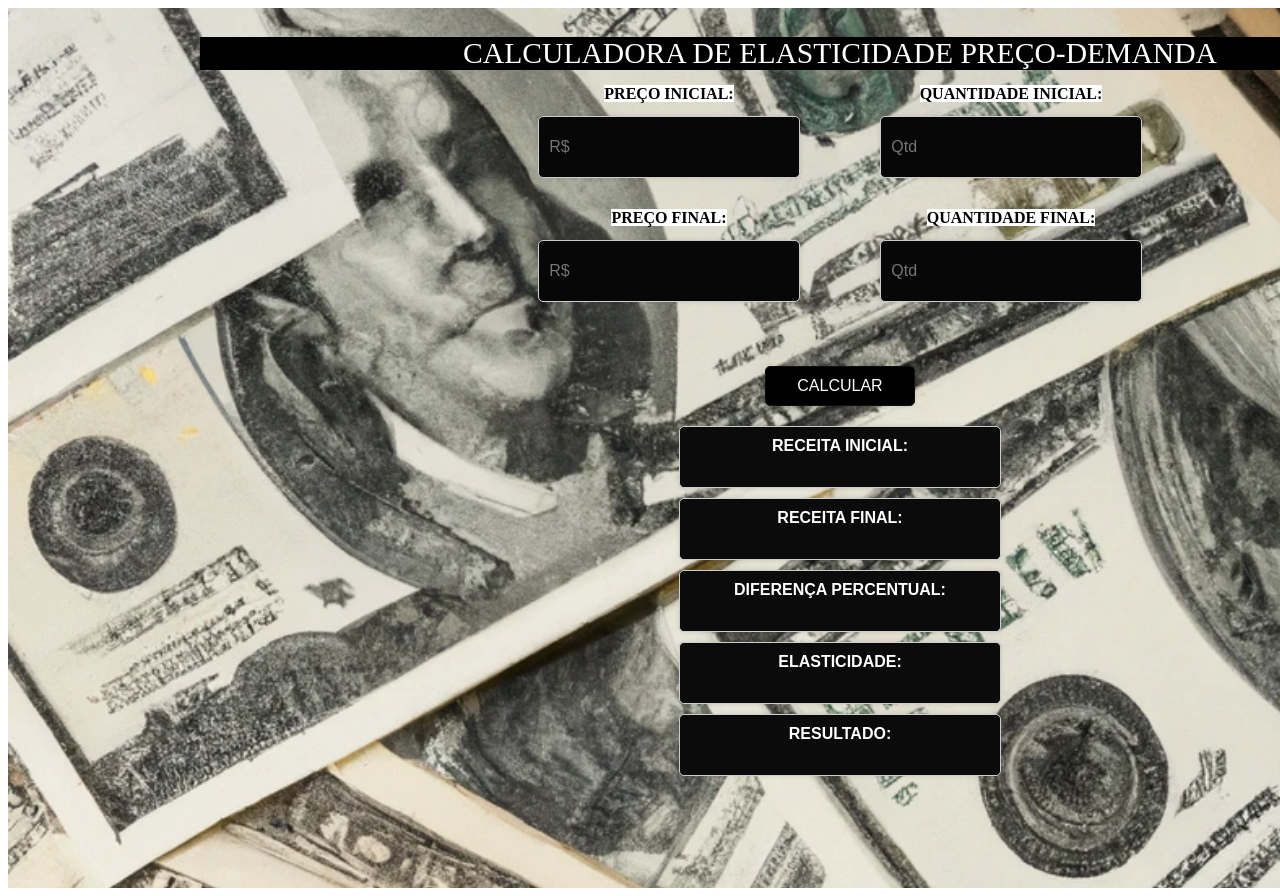
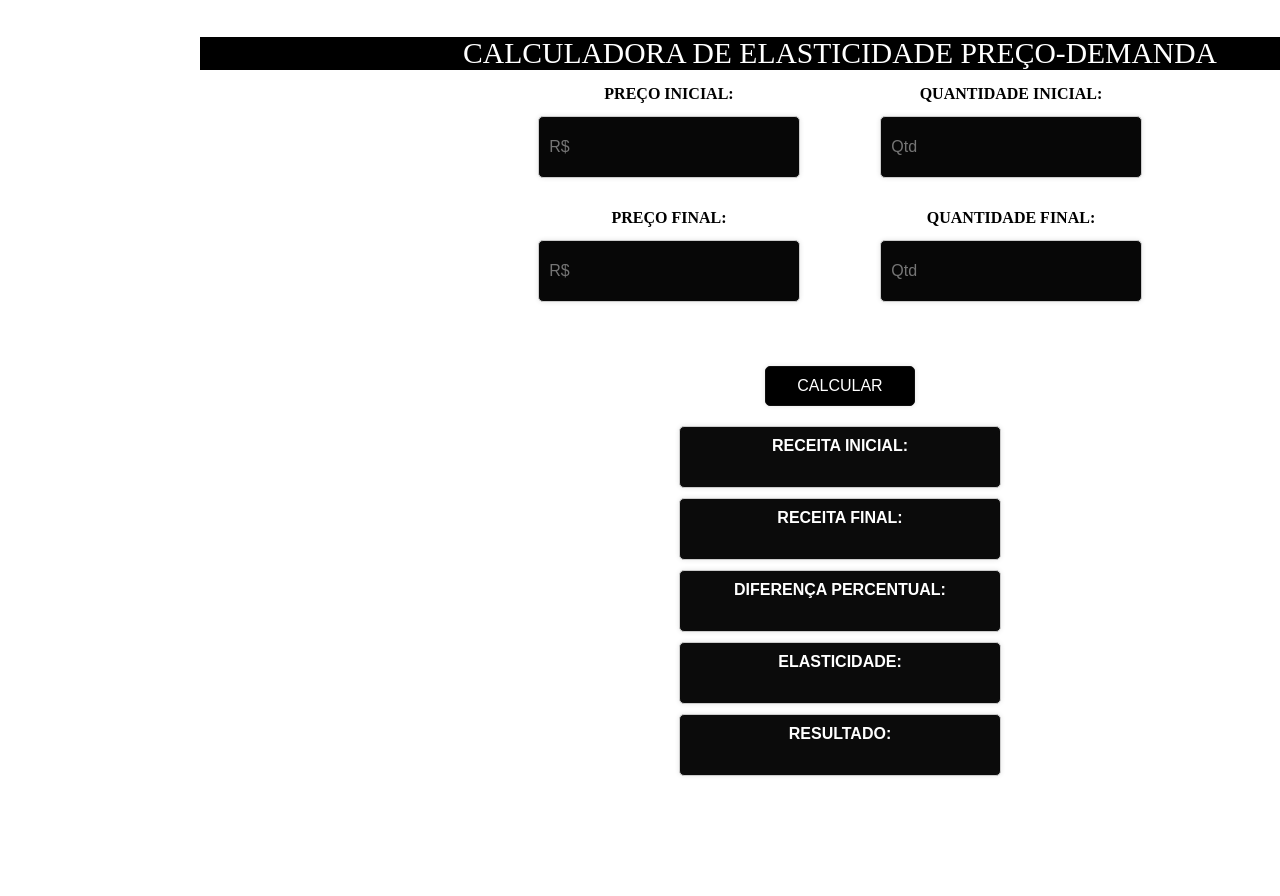
Before and after one commit to mhsousa/calc-elast-react, a React (Create React App) app: page / in a window 1280 px wide. Shown: the top 896 px of the page. Built offline with nearby package versions, Linux system fonts and the light colour scheme.

Commit message:
Update App.css

```diff
--- a/src/App.css
+++ b/src/App.css
@@ -1,6 +1,5 @@
 
 .App{
- background-image: url('money.webp');
  background-repeat: no-repeat;
  background-size: cover;
  min-width: 130vw;
```
